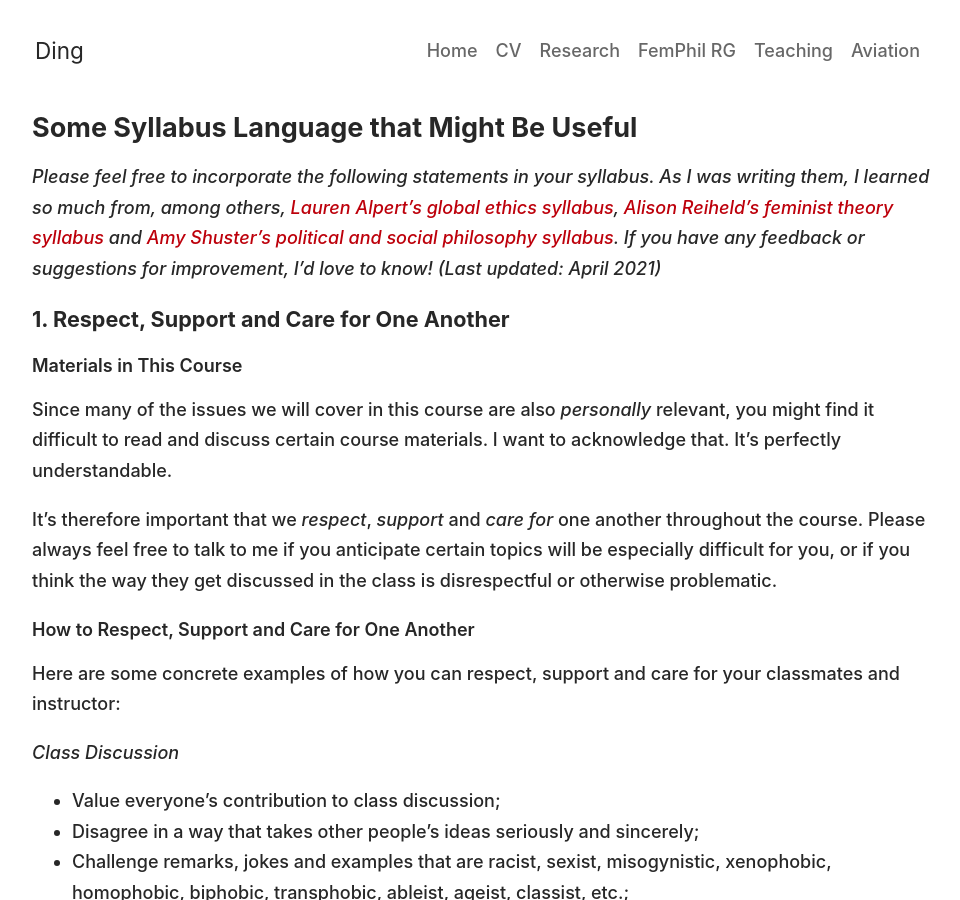
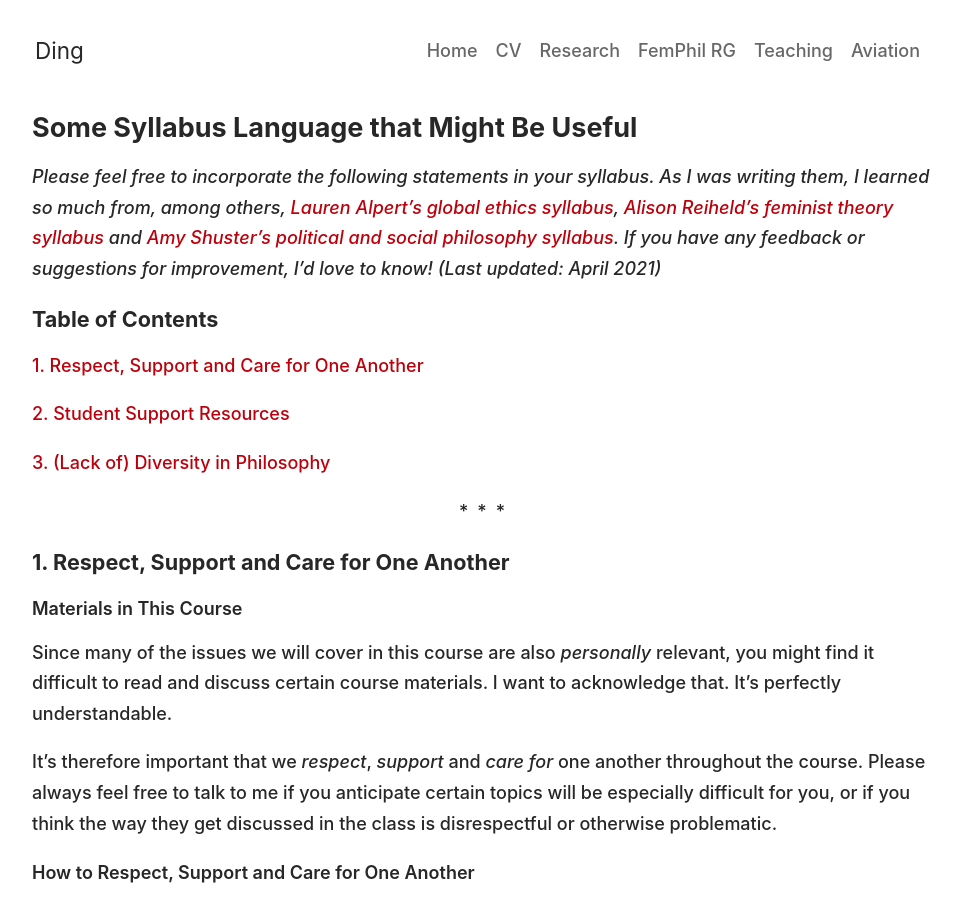
Before and after one commit to dingherself/dingherself.github.io, a Jekyll site: the page built from teaching/syllabus-language.md, in a window 1280 px wide and 900 px high. Shown: the whole window, without its empty margins (158-1118 px from the left). Built offline with Jekyll 4.4.1, drawn with Linux system fonts in a browser that asks for light colours; nearby versions of some CDN libraries; some web fonts are replaced; some of the changed text lies outside the part shown.

Commit message:
finally...

```diff
--- a/_includes/footer.html
+++ b/_includes/footer.html
@@ -1,5 +1,5 @@
 <footer class="container">
   <div class="container">
-    <p style="margin-top: 2.25rem;"><small> Copyright &copy; 2015<script>new Date().getFullYear()>2010&&document.write("-"+new Date().getFullYear());</script> Ding. All rights reserved. <a href="{{ site.baseurl }}{% link legal/cookie-policy.md %}">Cookie Policy</a>.</small></p>
+    <p style="margin-top: 2.25rem;"><small> Copyright &copy; 2015<script>new Date().getFullYear()>2010&&document.write("-"+new Date().getFullYear());</script> Ding. <a href="{{ site.baseurl }}{% link legal/cookie-policy.md %}">Cookie Policy</a>.</small></p>
   </div>
 </footer>
--- a/teaching/syllabus-language.md
+++ b/teaching/syllabus-language.md
@@ -9,6 +9,16 @@ include: false
 # Some Syllabus Language that Might Be Useful
 
 *Please feel free to incorporate the following statements in your syllabus. As I was writing them, I learned so much from, among others, [Lauren Alpert’s global ethics syllabus](https://laurenralpert.files.wordpress.com/2020/03/phi-1700s20-syllabus-1.pdf), [Alison Reiheld’s feminist theory syllabus](https://www.apaonline.org/resource/resmgr/inclusiveness_syllabi/Feminist_Theory_Reiheld.pdf) and [Amy Shuster’s political and social philosophy syllabus](https://philosophy.osu.edu/sites/philosophy.osu.edu/files/2400%20Shuster%20syllabus%20Autumn%202015%20for%20dept%20website.pdf). If you have any feedback or suggestions for improvement, I’d love to know! (Last updated: April 2021)*
+
+## Table of Contents
+
+[1. Respect, Support and Care for One Another](#1-respect-support-and-care-for-one-another)
+
+[2. Student Support Resources](#2-student-support-resources)
+
+[3. (Lack of) Diversity in Philosophy](#3-lack-of-diversity-in-philosophy)
+
+<center>*&ensp;*&ensp;*</center>
 
 ## 1. Respect, Support and Care for One Another
 
```
